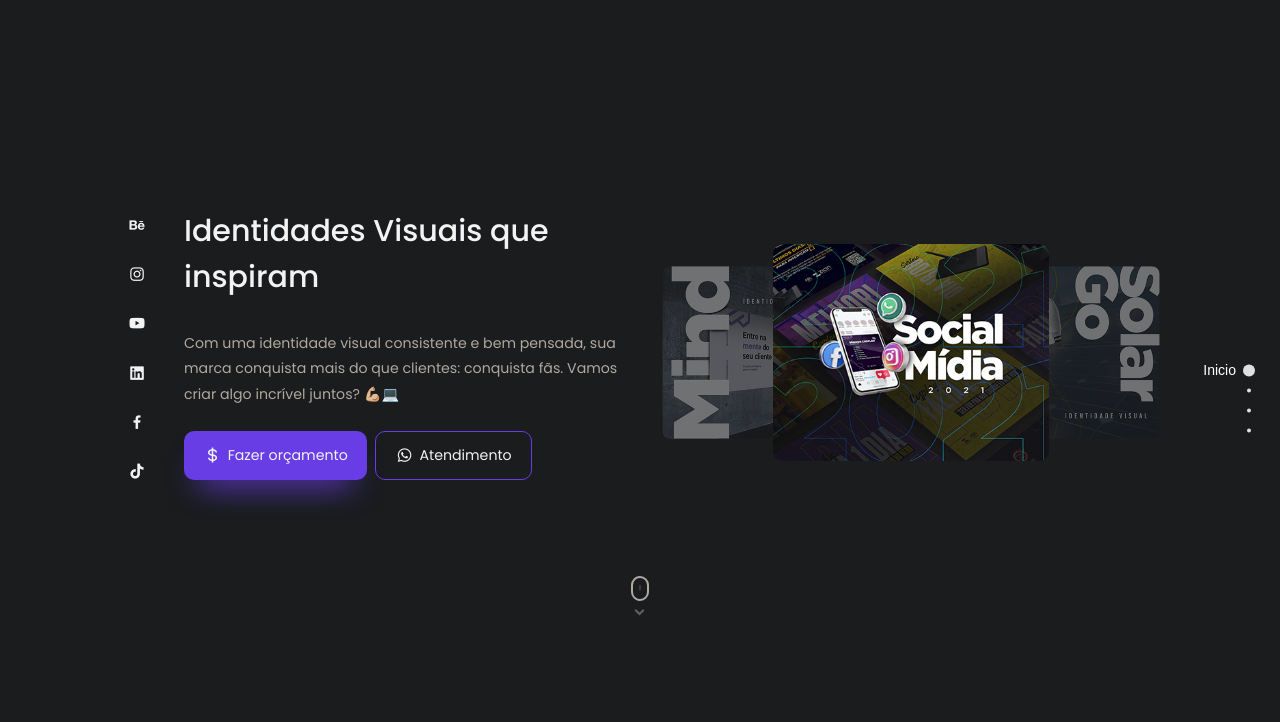
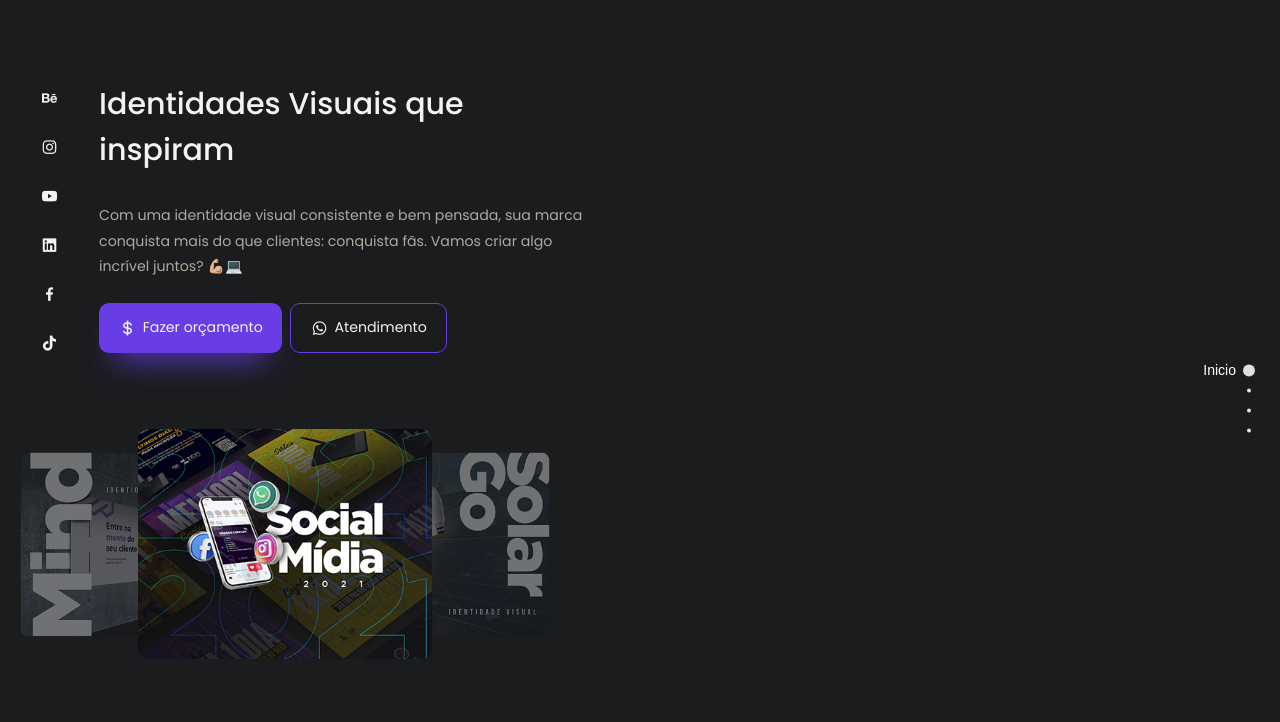
Before and after one commit to EuMateusFreitas/Mateus-Freitas-Designer, a plain HTML site: page site/index.html in a window 1280 px wide. Drawn offline with nearby package versions, Linux system fonts and the light colour scheme.

Commit message:
comit reposicionamento de html

```diff
--- a/site/index.html
+++ b/site/index.html
@@ -32,7 +32,8 @@
 
   <!--==========Metatags do Twitter==========-->
   <meta name="twitter:card" content="summary">
-  <meta name="twitter:title" content="Mateus Freitas Designer - Especialista em identidade visual"><!--coloque seu Título-->
+  <meta name="twitter:title" content="Mateus Freitas Designer - Especialista em identidade visual">
+  <!--coloque seu Título-->
   <meta name="twitter:site" content="@eumateusfreitas">
   <meta property="twitter:dominio" content="mateusfreitas.com.br">
   <meta property="twitter:url" content="https://mateusfreitas.com.br/">
@@ -98,8 +99,9 @@
 
   </header>
   <main id="fullpage">
-    <div class="section">
-      <section class="largura" id="inicio">
+
+    <section class="section" id="inicio">
+      <div class="largura">
         <div class="conteudo">
           <div class="social" style="display: flex; flex-direction: column;">
             <a target="_blank" rel="author" href="https://www.behance.net/MateusFreitasDsgn"><i
@@ -130,9 +132,13 @@
           <input type="radio" name="slider" id="item-2" autoplay="">
           <input type="radio" name="slider" id="item-3">
           <div class="cards">
-            <label class="card" for="item-1" id="song-1"><img alt="Identidade Visual Solar Go" src="img/slide (1).jpg" alt=""></label>
-            <label class="card" for="item-2" id="song-2"><img alt="Identidade Visual Mind" src="img/slide (2).jpg" alt=""></label>
-            <label class="card" for="item-3" id="song-3"><img alt="Social mídia Mateus Freeitas" src="img/slide (3).jpg" alt=""></label>
+            <label class="card" for="item-1" id="song-1"><img alt="Identidade Visual Solar Go" src="img/slide (1).jpg"
+                alt=""></label>
+            <label class="card" for="item-2" id="song-2"><img alt="Identidade Visual Mind" src="img/slide (2).jpg"
+                alt=""></label>
+            <label class="card" for="item-3" id="song-3"><img alt="Social mídia Mateus Freeitas" src="img/slide (3).jpg"
+                alt=""></label>
+          </div>
         </div>
       </div>
     </section>
@@ -146,12 +152,12 @@
         </div>
       </div>
     </a>
-    </div>
-    <div class="section">
-      <section class="largura" id="sobre-mim">
+
+    <section class="section" id="sobre-mim">
       <h2>Sobre mim</h2>
       <div class="vcard">
-          <img alt="Logo Mateus Freitas Designer" src="android-chrome-192x192.png" alt="Logo Mateus Freitas Designer" class="logo" />
+        <img alt="Logo Mateus Freitas Designer" src="android-chrome-192x192.png" alt="Logo Mateus Freitas Designer"
+          class="logo" />
         <div class="org"><b>Mateus Freitas Designer</b></div>
         <div><a class="email" href="mailto:www.100porcentomateus@gmail.com">www.100porcentomateus@gmail.com</a></div>
         <div>Telefone: <span class="tel">(21) 96662-5811</span></div>
@@ -163,9 +169,8 @@
         maxime perferendis velit officiis quasi. Aspernatur et error consequuntur nihil fugiat vel? Quas laudantium
         culpa laborum!</p>
     </section>
-    </div>
-    <div class="section">
-      <section class="largura" id="portfolio">
+
+    <section class="section" id="portfolio">
       <h2>Portfólio</h2>
       <p>Aqui você pode conferir alguns dos meus trabalhos:</p>
       <ul>
@@ -175,12 +180,11 @@
       </ul>
     </section>
     </div>
-    <div class="section">
-      <section class="largura">
+
+    <section class="section">
       <script src="https://apps.elfsight.com/p/platform.js" defer></script>
       <div class="elfsight-app-11c2d6c9-48ba-4498-ac58-ce9174b2c2f3"></div>
     </section>
-    </div>
   </main>
   <footer>
 
@@ -191,25 +195,11 @@
   <!-- <script src="js/fullpage.extensions.min.js"></script>
   <script src="js/fullpage.min.js"></script> -->
   <script src="js/fullpage.js"></script>
+  <script src="js/config.fullpage.js"></script>
 
   <script>
 
   </script>
-
-  <script>
-    // Cria uma nova instância do fullPage.js e define as opções personalizadas
-    new fullpage('#fullpage', {
-      menu: false, // Define se o menu de navegação será ativado ou desativado
-      continuousVertical: true, // Define se a rolagem vertical contínua será ativada ou desativada
-      navigation: true, // Define se a navegação por pontos será ativada ou desativada
-      autoScrolling: true, // Define se a rolagem automática será ativada ou desativada
-      scrollHorizontally: true, // Define se a rolagem horizontal será ativada ou desativada
-      controlArrows: false, // Define se as setas de controle serão exibidas ou ocultadas
-      showActiveTooltip: true, // Define se a dica ativa será exibida ou ocultada
-      slidesNavigation: false, // Define se a navegação entre slides será ativada ou desativada
-      navigationTooltips: ["Inicio", "Sobre mim", "Portfólio", "Depoimentos"], // Define as dicas de ferramentas para cada seção
-    });
-  </script>
 </body>
 
 </html>
--- /dev/null
+++ b/site/js/config.fullpage.js
@@ -0,0 +1,12 @@
+// Cria uma nova instância do fullPage.js e define as opções personalizadas
+new fullpage('#fullpage', {
+    menu: false, // Define se o menu de navegação será ativado ou desativado
+    continuousVertical: true, // Define se a rolagem vertical contínua será ativada ou desativada
+    navigation: true, // Define se a navegação por pontos será ativada ou desativada
+    autoScrolling: true, // Define se a rolagem automática será ativada ou desativada
+    scrollHorizontally: true, // Define se a rolagem horizontal será ativada ou desativada
+    controlArrows: false, // Define se as setas de controle serão exibidas ou ocultadas
+    showActiveTooltip: true, // Define se a dica ativa será exibida ou ocultada
+    slidesNavigation: false, // Define se a navegação entre slides será ativada ou desativada
+    navigationTooltips: ["Inicio", "Sobre mim", "Portfólio", "Depoimentos"], // Define as dicas de ferramentas para cada seção
+  });
```
Lines whose indentation alone changed are shown as unchanged.
